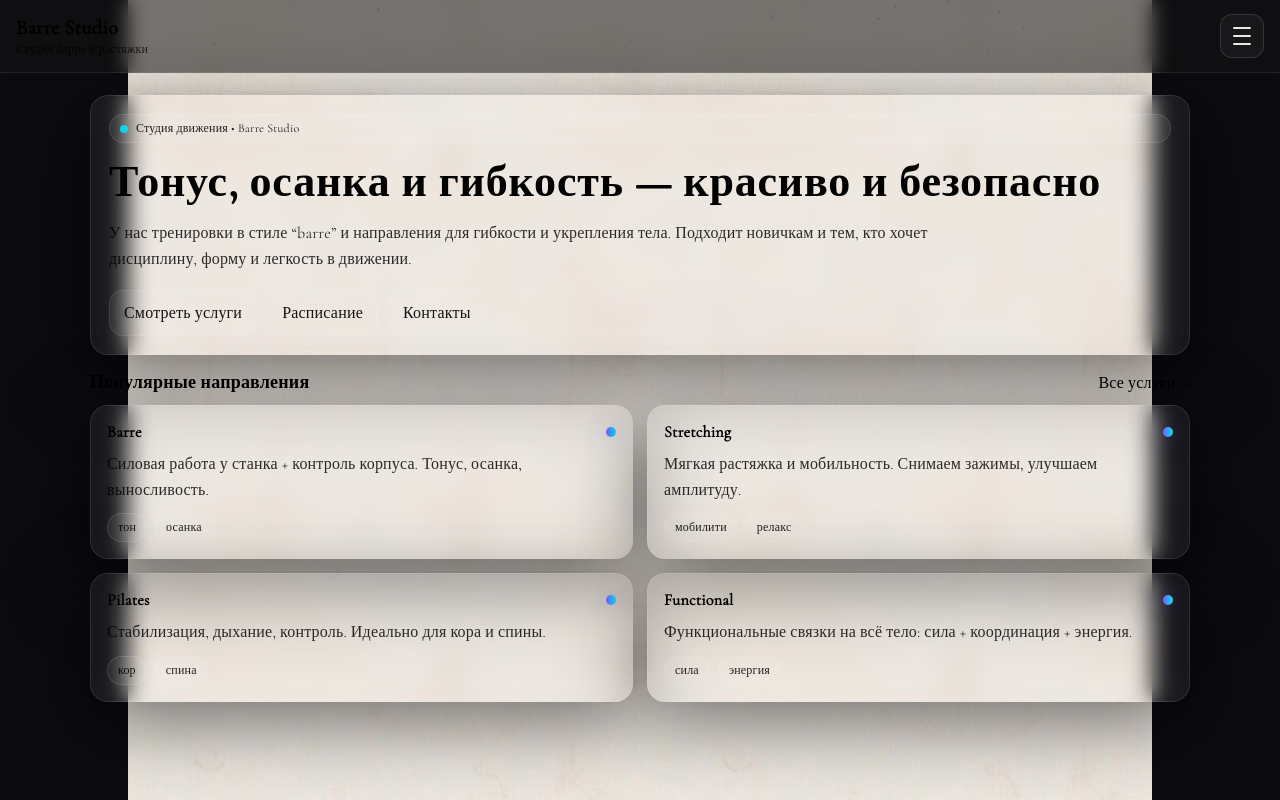
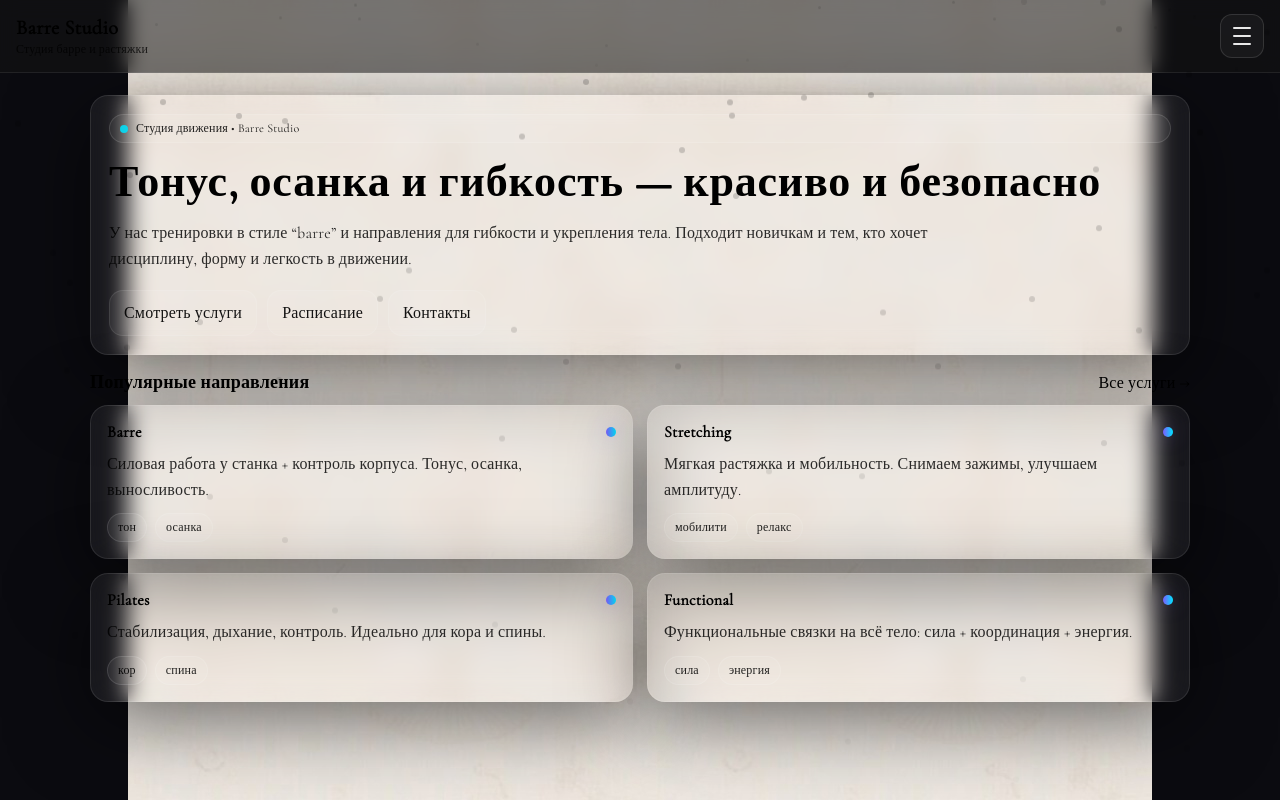
Before and after one commit to LukasMindeli/barre-studio, a React (Vite) app in the folder webapp/: page / in a window 1280 px wide. Built offline with nearby package versions, Linux system fonts and the light colour scheme.

Commit message:
feat(webapp): fullscreen falling stars overlay

```diff
--- a/webapp/src/components/Layout.jsx
+++ b/webapp/src/components/Layout.jsx
@@ -16,6 +16,21 @@ export default function Layout({ children }) {
 
   return (
     <div style={styles.page}>
+      <div className="starsOverlay" aria-hidden="true">
+  {Array.from({ length: 60 }).map((_, i) => (
+    <span
+      key={i}
+      className="fallStar"
+      style={{
+        left: `${Math.random() * 100}%`,
+        animationDuration: `${1.6 + Math.random() * 2.8}s`,
+        animationDelay: `${Math.random() * 2.0}s`,
+        opacity: `${0.18 + Math.random() * 0.35}`,
+        transform: `scale(${0.8 + Math.random() * 1.4})`,
+      }}
+    />
+  ))}
+</div>
       <header className="starWrap" style={styles.header}>
   <div className="starField" aria-hidden="true">
     {Array.from({ length: 26 }).map((_, i) => (
--- a/webapp/src/index.css
+++ b/webapp/src/index.css
@@ -156,3 +156,39 @@ a, a:visited, a:hover, a:active{
   10%  { opacity: 0.35; }
   100% { transform: translateY(120px); opacity: 0; }
 }
+
+/* ===== Fullscreen falling stars ===== */
+.starsOverlay{
+  pointer-events: none;
+  position: fixed;
+  inset: 0;
+  z-index: 9998;
+  overflow: hidden;
+  opacity: 0.55;
+}
+
+.fallStar{
+  position: absolute;
+  top: -18px;
+
+  /* КРУПНЕЕ звезды */
+  width: 6px;
+  height: 6px;
+  border-radius: 50%;
+
+  /* (у тебя сейчас forced black text, поэтому делаем черные точки-звезды) */
+  background: #000;
+
+  /* чуть “мягче” */
+  opacity: 0.35;
+
+  animation-name: fallDown;
+  animation-timing-function: linear;
+  animation-iteration-count: infinite;
+}
+
+@keyframes fallDown{
+  0%   { transform: translateY(-20px); opacity: 0; }
+  10%  { opacity: 0.35; }
+  100% { transform: translateY(110vh); opacity: 0; }
+}
```
